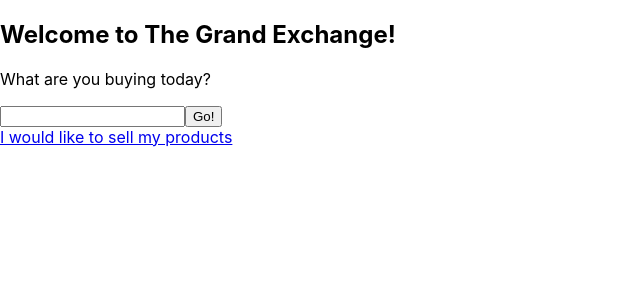
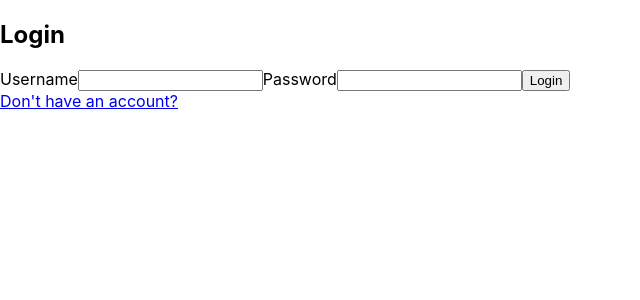
Before and after one commit to flcsn/the-grand-exchange, a React (Create React App) app: page / in a window 1280 px wide. Shown: the top 300 px of the page, without its empty margins (0-640 px from the left). Built offline with nearby package versions, Linux system fonts and the light colour scheme.

Commit message:
created login page component

```diff
--- a/src/App.js
+++ b/src/App.js
@@ -1,10 +1,11 @@
 import React from 'react'
-import LandingPage from './components/landing-page'
+//import LandingPage from './components/landing-page'
+import LoginPage from './components/login-page'
 
 const App = () => {
   return(
     <div>
-      <LandingPage />
+      <LoginPage />
     </div>
   )
 }
--- /dev/null
+++ b/src/components/login-page.js
@@ -0,0 +1,24 @@
+import React from 'react'
+
+const LoginPage = () => {
+  const handleFormSubmit = (event) => {
+    event.preventDefault()
+    console.log('button clicked')
+  }
+
+  return(
+    <div>
+      <form onSubmit={(event) => handleFormSubmit(event)}>
+        <h2>Login</h2>
+        <label>Username</label>
+        <input name='username' type='text' />
+        <label>Password</label>
+        <input name='password' type='password' />
+        <button type='submit'>Login</button>
+      </form>
+      <a href='#'>Don&apos;t have an account?</a>
+    </div>
+  )
+}
+
+export default LoginPage
```
